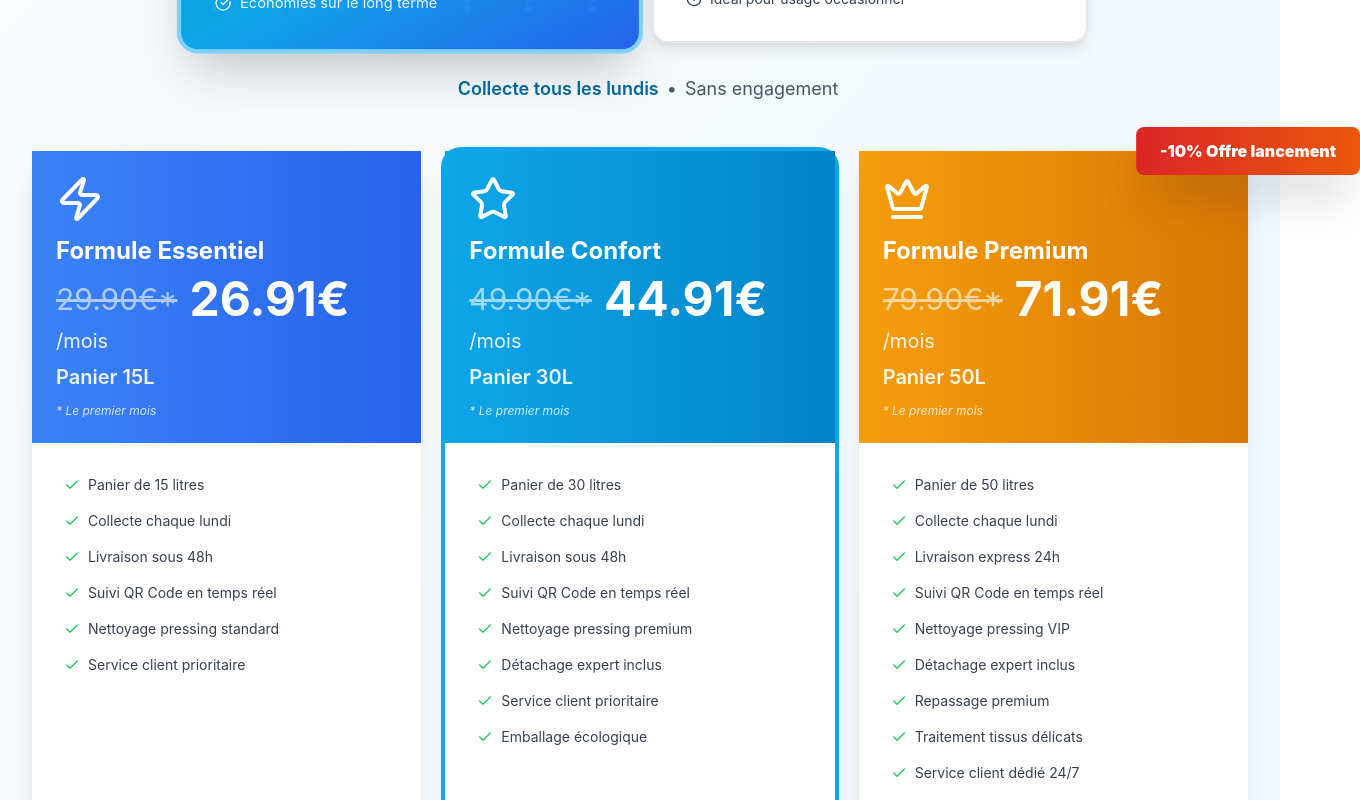
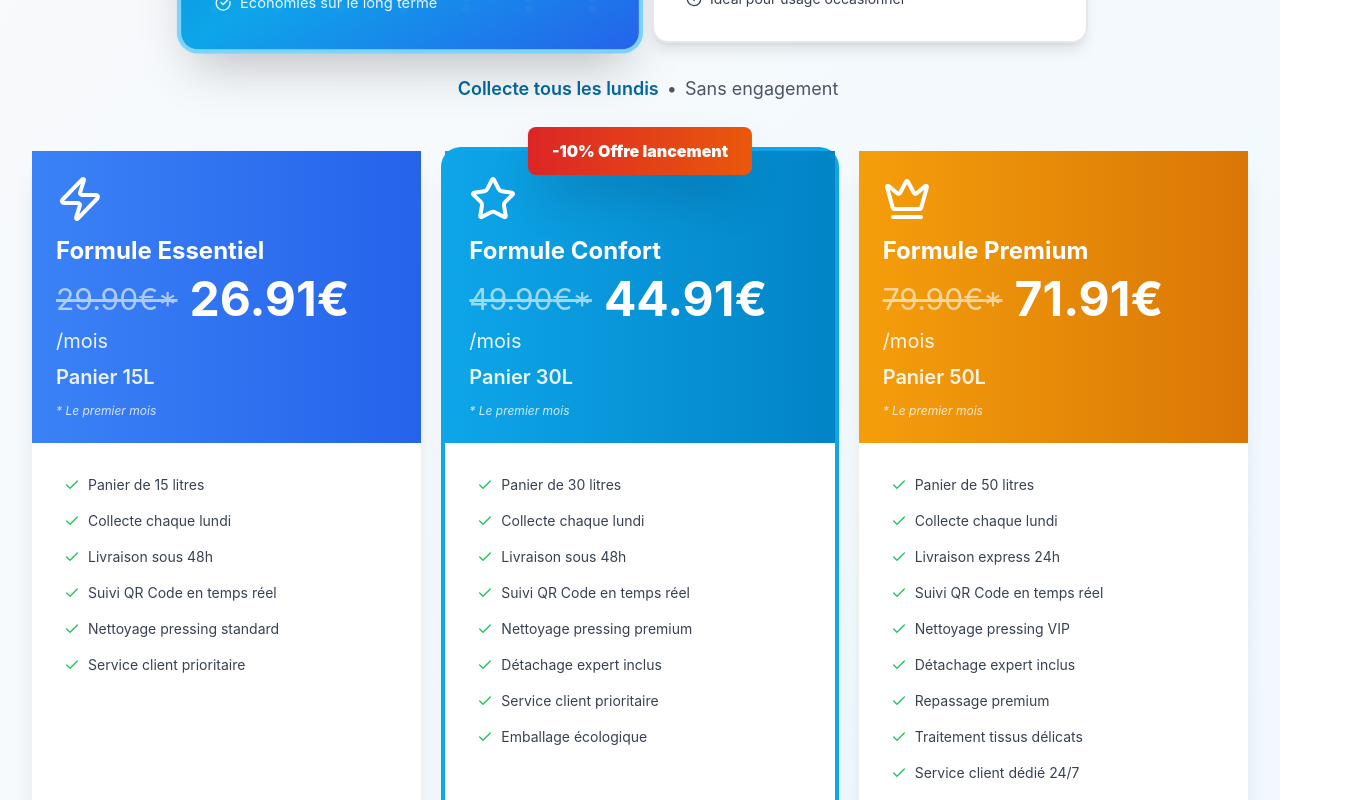
Before and after one commit to zekitml61-maker/sanane, a Next.js app: page / in a window 1280 px wide. Shown: the part 4140-4940 px from the top of the page, 1360 px wide, since content can reach past the window. Built offline with nearby package versions, Linux system fonts and the light colour scheme.

Commit message:
UX: Badge offre centre au-dessus des 3 formules
- Position: left-1/2 -translate-x-1/2 (centre parfait)
- Badge centre horizontalement sur la grille
- Au-dessus des 3 offres abonnement
- whitespace-nowrap pour eviter retour ligne
- Rouge/orange avec effet K2000
- Visible et centre sur tous ecrans

```diff
--- a/components/PricingToggle.tsx
+++ b/components/PricingToggle.tsx
@@ -350,10 +350,10 @@ export default function PricingToggle() {
 
         {/* Grille des offres avec animation - Mobile optimisé */}
         <div className="relative grid grid-cols-1 md:grid-cols-2 lg:grid-cols-3 gap-6 items-stretch">
-          {/* Badge offre lancement - À cheval sur le bord droit */}
+          {/* Badge offre lancement - Centré au-dessus des 3 formules */}
           {activeTab === 'subscription' && (
-            <div className="absolute -top-6 right-0 translate-x-1/2 z-30">
-              <div className="bg-gradient-to-r from-red-600 to-orange-600 text-white px-6 py-3 rounded-lg text-sm sm:text-base font-black shadow-2xl relative overflow-hidden">
+            <div className="absolute -top-6 left-1/2 -translate-x-1/2 z-30">
+              <div className="bg-gradient-to-r from-red-600 to-orange-600 text-white px-6 py-3 rounded-lg text-sm sm:text-base font-black shadow-2xl relative overflow-hidden whitespace-nowrap">
                 <span className="relative z-10">-10% Offre lancement</span>
                 {/* Effet K2000 */}
                 <span className="absolute inset-0 bg-gradient-to-r from-transparent via-white to-transparent opacity-40 animate-k2000" style={{ filter: 'blur(2px)' }}></span>
```
